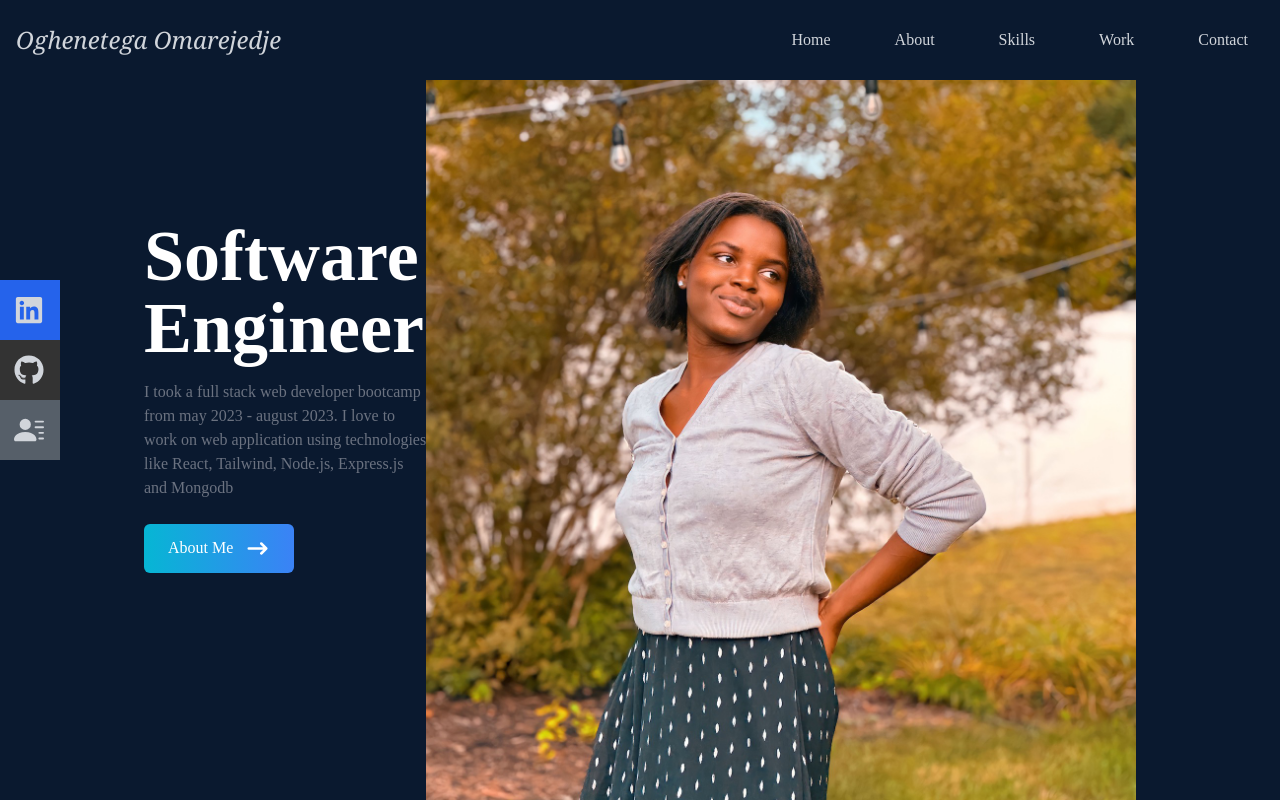
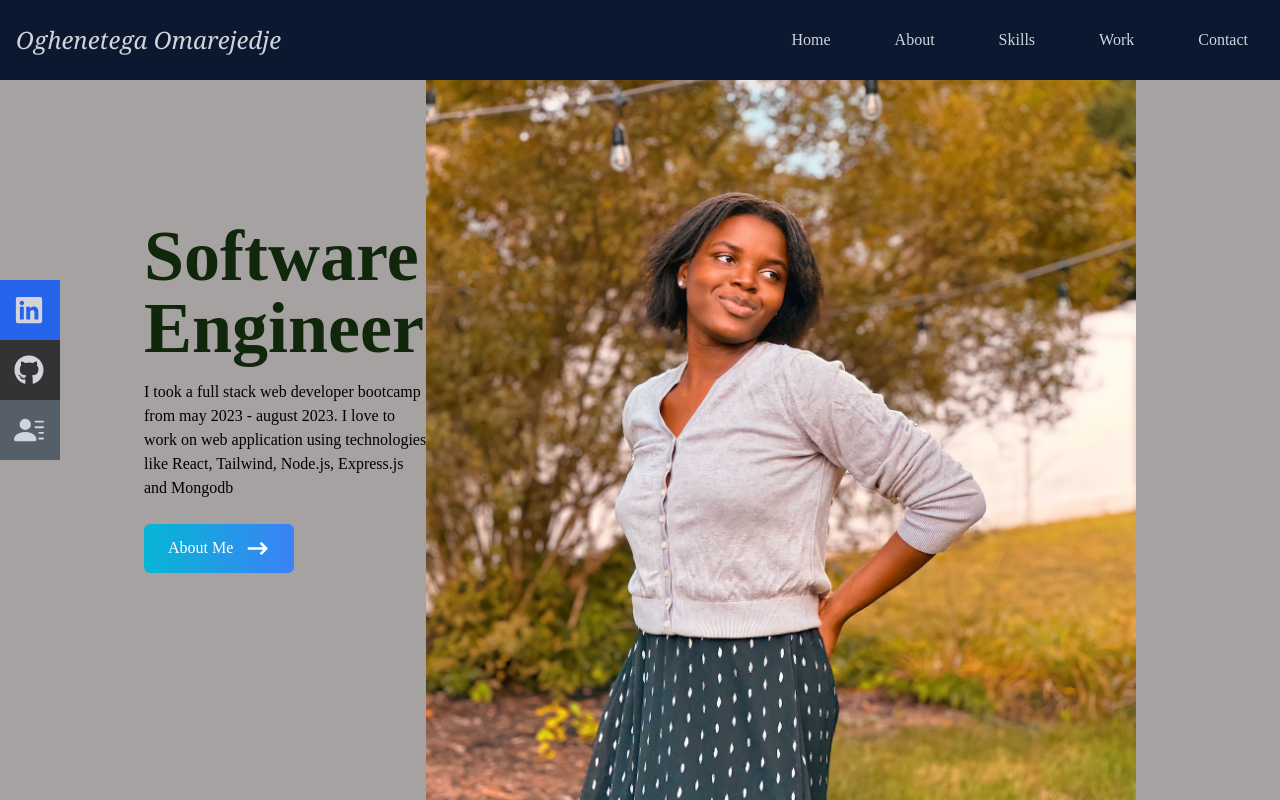
Before and after one commit to tegaomare/react-personal-portfolio, a React (Create React App) app: page / in a window 1280 px wide. Shown: the top 800 px of the page. Built offline with nearby package versions, Linux system fonts and the light colour scheme.

Commit message:
bg and text color changed

```diff
--- a/src/components/Home.jsx
+++ b/src/components/Home.jsx
@@ -7,14 +7,14 @@ const Home = () => {
   return (
     <div
     name="home"
-    className="h-screen w-full bg-[#0a192f]"
+    className="h-screen w-full bg-[#A6A2A2]"
   >
     <div className="max-w-screen-lg mx-auto flex flex-col items-center justify-center h-full px-4 md:flex-row">
       <div className="flex flex-col justify-center h-full">
-        <h2 className="text-4xl sm:text-7xl font-bold text-white">
+        <h2 className="text-4xl sm:text-7xl font-bold text-[#11270B]">
          Software Engineer
         </h2>
-        <p className="text-gray-500 py-4 max-w-md">
+        <p className="text-black-500 py-4 max-w-md">
         I took a full stack web developer bootcamp from may 2023 - august 2023. I love to work on web application using technologies like
           React, Tailwind, Node.js, Express.js and Mongodb
         </p>
```
